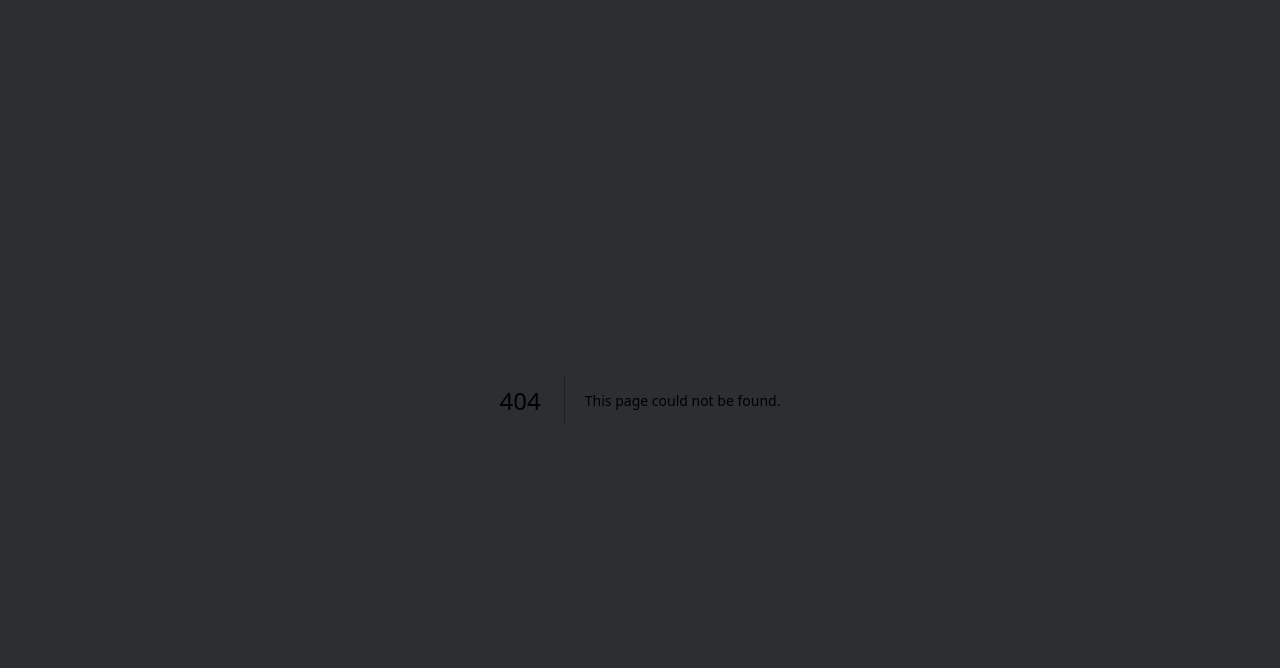
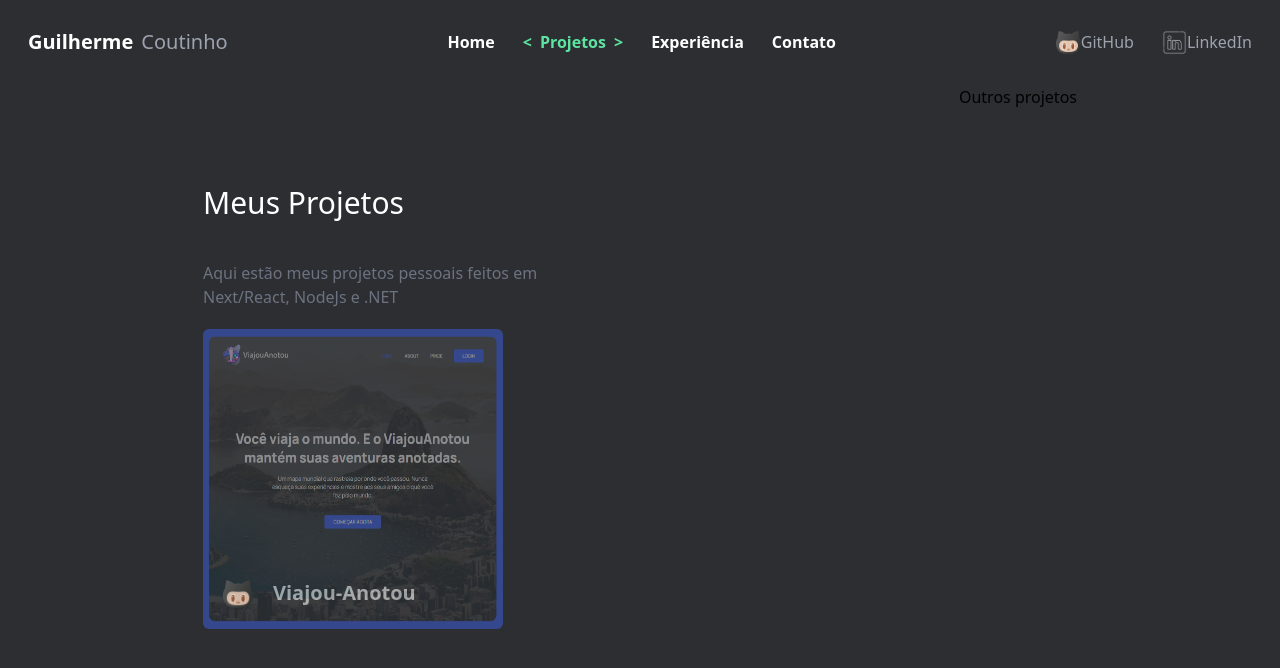
Before and after one commit to Gui089/Portfolio-nextjs, a Next.js app: page /projetos in a window 1280 px wide. Before the commit this address had no page. Shown: the top 668 px of the page. Built offline with nearby package versions, Linux system fonts and the light colour scheme.

Commit message:
feat: add cardProject component

```diff
--- a/app/Components/Info/Info.tsx
+++ b/app/Components/Info/Info.tsx
@@ -26,7 +26,7 @@ export const Info = () => {
                 </h1>
 
                 <p className='text-gray-400 font-light w-[300px] sm:w-full'>
-                    Atualmente atuo como desenvolvedor full-stack júnio na SinergiaRH, atuo na criação e manunteção de aplicações com Nextjs/React, NodeJs e .Net
+                    Atualmente atuo como desenvolvedor full-stack júnior na SinergiaRH, atuo na criação e manunteção de aplicações com Nextjs/React, NodeJs e .Net
                 </p>
             </div>
 
--- a/app/Components/NavBar/NavBar.tsx
+++ b/app/Components/NavBar/NavBar.tsx
@@ -2,6 +2,7 @@
 import { usePathname } from "next/navigation";
 import { useEffect, useState } from "react";
 import {Squash as Hamburger} from 'hamburger-react';
+import Link from "next/link";
 
 
 export const NavBar = () => {
@@ -39,13 +40,15 @@ export const NavBar = () => {
 
             <div>
                 <ul className="text-white flex gap-7 font-semibold">{navMenu.map(item =>
+                    <Link href={item.link} key={item.id}>
                     <li
                     className={`cursor-pointer gap-2 flex ${activeLink === item.link ? 'text-[#5de4a1]' : ''}`}
-                    key={item.id}>
+                    >
                         {activeLink === item.link ? <p>{"<"}</p> : ''}
                             {item.title}
                         {activeLink === item.link ? <p>{">"}</p> : ''}
                     </li>
+                    </Link>
                 )}</ul>
             </div>
 
@@ -70,13 +73,15 @@ export const NavBar = () => {
 
         {isOpen && <ul className="text-white flex flex-col gap-4 font-semibold">
             {navMenu.map(item =>
+                <Link href={item.link} key={item.id}>
                 <li
                     className={`cursor-pointer gap-2 flex ${activeLink === item.link ? 'text-[#5de4a1]' : ''}`}
-                    key={item.id}>
+                    >
                     {activeLink === item.link ? <p>{"<"}</p> : ''}
                         {item.title}
                     {activeLink === item.link ? <p>{">"}</p> : ''}
                 </li>
+                </Link>
             )}
         </ul>}
 
--- a/app/Components/Section/Section.tsx
+++ b/app/Components/Section/Section.tsx
@@ -24,7 +24,7 @@ export const Section = () => {
                     {itemsSkills.map(item =>
                         <li
                             data-aos="fade-up"
-                            className='bg-[#2d2e32] p-5 w-[400px] h-[200px] shadow-md'
+                            className='bg-[#2d2e32] rounded-md p-5 w-[400px] h-[200px] shadow-md'
                             key={item.id}>
                                 <div className='flex justify-between'>
                                     <p
--- a/app/layout.tsx
+++ b/app/layout.tsx
@@ -1,6 +1,7 @@
 import type { Metadata } from "next";
 import localFont from "next/font/local";
 import "./globals.css";
+import { NavBar } from "./Components/NavBar/NavBar";
 
 const geistSans = localFont({
   src: "./fonts/GeistVF.woff",
@@ -28,6 +29,7 @@ export default function RootLayout({
       <body
         className={`${geistSans.variable} ${geistMono.variable} antialiased `} style={{backgroundColor: "var(--background)"}}
       >
+        <NavBar />
         {children}
       </body>
     </html>
--- a/app/page.tsx
+++ b/app/page.tsx
@@ -1,13 +1,11 @@
 import { Banner } from "./Components/Banner/Banner";
 import { Info } from "./Components/Info/Info";
-import { NavBar } from "./Components/NavBar/NavBar";
 import { Section } from "./Components/Section/Section";
 
 
 export default function Home() {
   return (
     <div className="bg-background">
-      <NavBar />
 
       <div className="flex flex-col sm:flex-row items-center justify-between p-9 sm:p-5">
         <Info />
--- /dev/null
+++ b/app/projetos/Components/CardProject.tsx
@@ -0,0 +1,31 @@
+import Link from "next/link";
+
+interface CardProjectProps {
+    title: string;
+    imageUrl: string;
+    linkGit:string;
+}
+
+export const CardProject = ({title, imageUrl, linkGit}: CardProjectProps) => {
+    return (
+        <div className="flex w-[300px] h-[300px] mt-[20px]">
+
+            <h1 className="absolute text-white font-semibold text-xl mt-[250px] ml-[70px]">
+                {title}
+            </h1>
+
+            <img
+                className="rounded-md opacity-45"
+                src={imageUrl}
+                alt="imagem de projeto"
+                width={300}
+                height={300}
+            />
+
+            <Link target="__blank" className=" opacity-90 absolute mt-[250px] ml-[20px]" href={linkGit}>
+                <img width={30} height={30} src="/img/social.png" alt="logo github" />
+            </Link>
+
+        </div>
+    )
+}
--- /dev/null
+++ b/app/projetos/page.tsx
@@ -0,0 +1,44 @@
+'use client';
+import AOS from 'aos';
+import 'aos/dist/aos.css';
+import { useEffect } from 'react';
+import { CardProject } from './Components/CardProject';
+
+
+const Projects = () => {
+
+    useEffect(() => {
+        AOS.init();
+    }, []);
+
+    const projects = [
+        {id:1, title:'Viajou-Anotou',imageUrl: '/img/viajouAnotou.png', linkGit:'https://github.com/Gui089/Viajou-Anotou?tab=readme-ov-file',link:'https://viajou-anotou321.netlify.app/'}
+    ];
+
+    return (
+        <div className="w-full h-[800px] absolute mt-[85px] flex justify-around">
+
+            <div data-aos="fade-up" className="w-[350px]">
+                <h1 className="text-white text-3xl mt-[100px]">Meus Projetos</h1>
+                <p className='text-gray-500 mt-[40px]'>Aqui estão meus projetos pessoais feitos em Next/React, NodeJs e .NET</p>
+
+                <ul data-aos="fade-up">
+                    {projects.map(item =>
+                    <CardProject
+                        key={item.id}
+                        title={item.title}
+                        linkGit={item.linkGit}
+                        imageUrl={item.imageUrl}
+                    />)}
+                    </ul>
+            </div>
+
+            <div>
+                <h1>Outros projetos</h1>
+            </div>
+
+        </div>
+    )
+}
+
+export default Projects;
```
Also changed, not shown: public/img/viajouAnotou.png (added).
